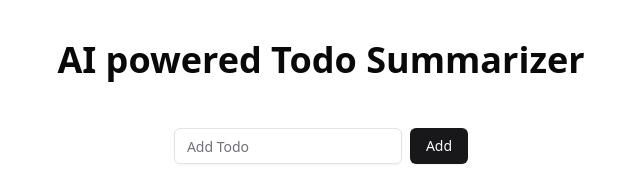
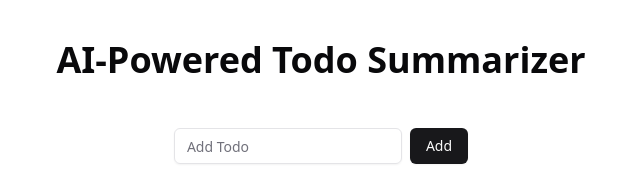
Before and after one commit to Varun-531/Todo-Summary-Assistant, a React (Vite) app in the folder Frontend/: page / in a window 1280 px wide. Shown: the top 170 px of the page, without its empty margins (319-959 px from the left). Built offline with nearby package versions, Linux system fonts and the light colour scheme; no server answers.

Commit message:
Minor FE change

```diff
--- a/Frontend/src/App.jsx
+++ b/Frontend/src/App.jsx
@@ -78,7 +78,7 @@ const App = () => {
   return (
     <div className="flex flex-col items-center justify-center">
       <h1 className="text-4xl font-bold text-center py-10">
-        AI powered Todo Summarizer
+        AI-Powered Todo Summarizer
       </h1>
 
       <div className="flex justify-center items-center">
```
